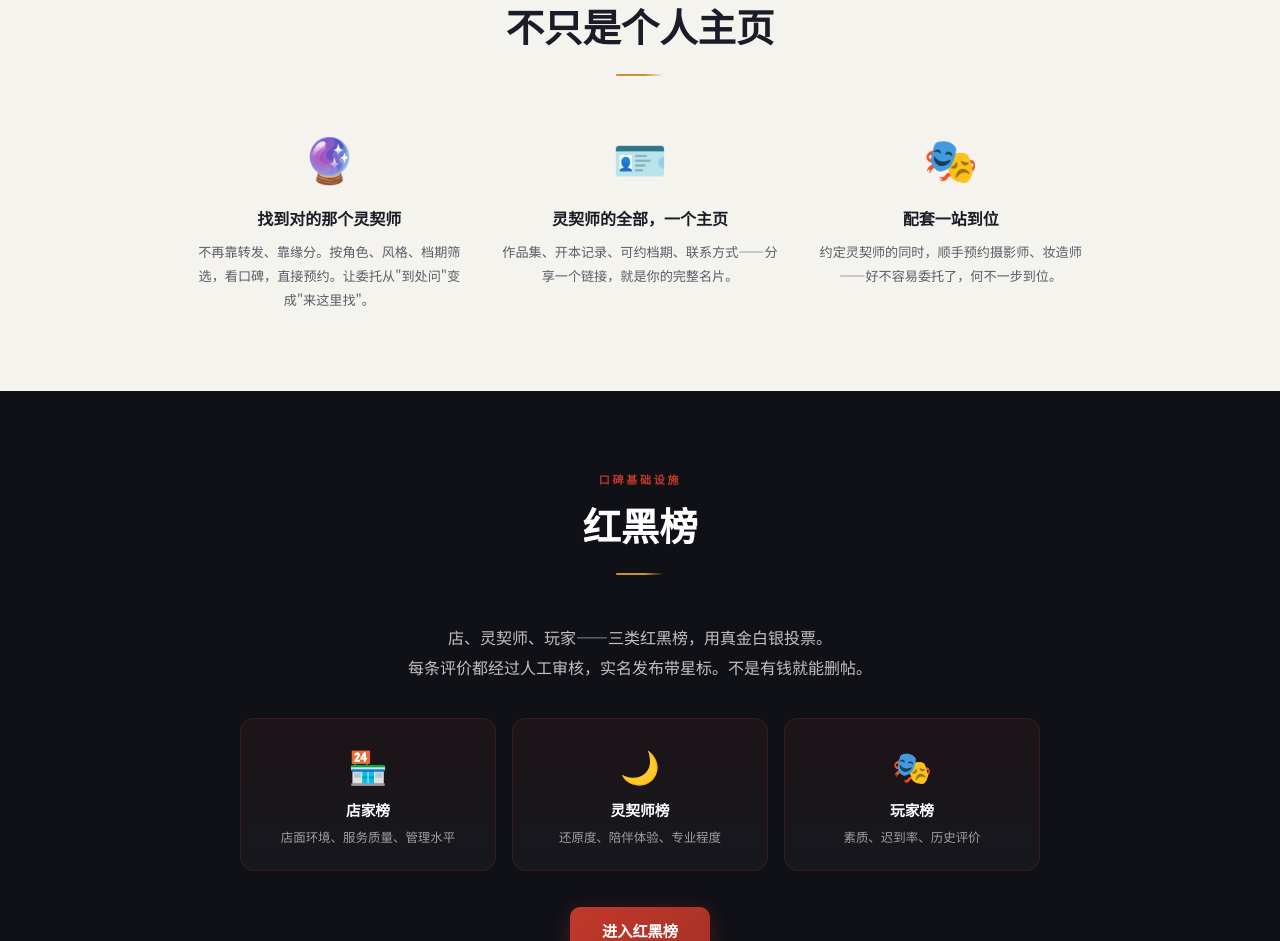
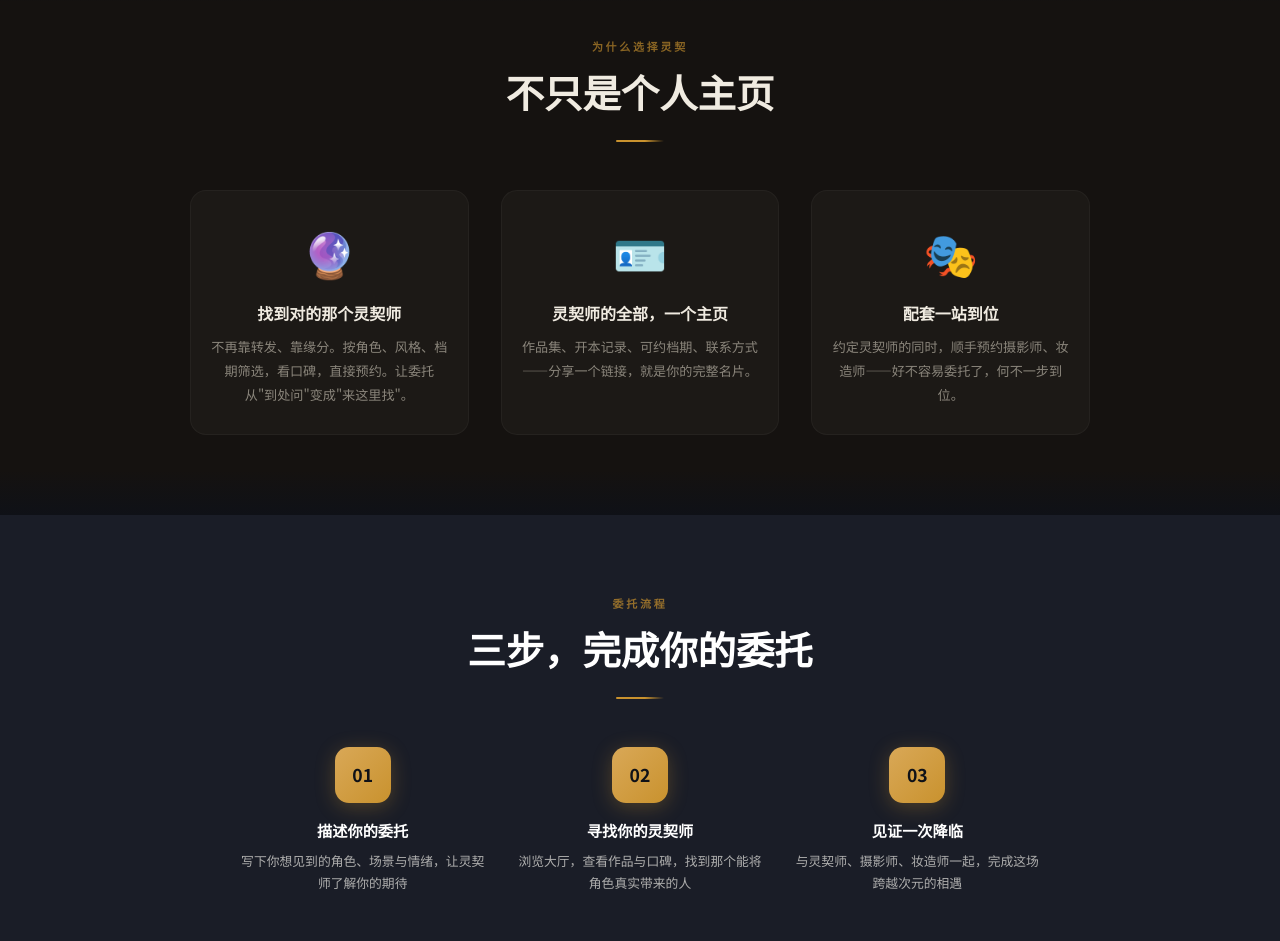
Before and after one commit to ToTheDeepSpace/LingQi, a React (Vite) app: page / in a window 1280 px wide. Shown: the part 1580-2521 px from the top of the page. Built offline with nearby package versions, Linux system fonts and the light colour scheme.

Commit message:
fix: 红黑榜移至Hero按钮并列 + 暖色段渐变过渡替代跳白

```diff
--- a/src/pages/Home.tsx
+++ b/src/pages/Home.tsx
@@ -21,9 +21,10 @@ const steps = [
 const C = '#0F1117';
 const C2 = '#1A1D27';
 const GOLD = '#d9a857';
-const WARM_BG = '#F5F3EE';
-const WARM_TEXT = '#1a1d27';
-const WARM_SUB = '#5a5d67';
+const WARM_BG = '#151210';
+const WARM_CARD = '#1C1916';
+const WARM_TEXT = '#F0EBE1';
+const WARM_SUB = '#8A857B';
 
 export default function Home() {
   return (
@@ -63,6 +64,15 @@ export default function Home() {
             <Link to="/login" className="btn-glass" style={{ width: '100%', display: 'block', padding: '14px 32px', textAlign: 'center', fontSize: '1rem' }}>
               我是灵契师，免费入驻
             </Link>
+            <Link to="/rankings" style={{
+              width: '100%', display: 'block', padding: '14px 32px', textAlign: 'center', fontSize: '1rem', fontWeight: 600,
+              borderRadius: 12, border: '1px solid rgba(192,57,43,0.35)', background: 'rgba(192,57,43,0.12)',
+              color: '#e74c3c', textDecoration: 'none', transition: 'all 0.3s',
+            }}
+              onMouseEnter={e => { e.currentTarget.style.background = 'rgba(192,57,43,0.22)'; e.currentTarget.style.borderColor = '#e74c3c'; }}
+              onMouseLeave={e => { e.currentTarget.style.background = 'rgba(192,57,43,0.12)'; e.currentTarget.style.borderColor = 'rgba(192,57,43,0.35)'; }}>
+              ⚖ 红黑榜
+            </Link>
           </div>
 
           <p style={{ marginTop: 24, fontSize: 11, letterSpacing: '0.08em', color: 'rgba(245,243,238,0.55)', textAlign: 'center' }}>
@@ -94,17 +104,17 @@ export default function Home() {
         </div>
       </section>
 
-      {/* ───────────── 为什么选灵契（暖色段） ───────────── */}
-      <section style={{ backgroundColor: WARM_BG, padding: '5rem 1.25rem' }}>
+      {/* ───────────── 为什么选灵契（暖调深色） ───────────── */}
+      <section style={{ padding: '5rem 1.25rem', background: `linear-gradient(180deg, ${C} 0%, #151210 8%, ${WARM_BG} 30%, ${WARM_BG} 70%, #151210 92%, ${C} 100%)` }}>
         <div style={{ maxWidth: 900, margin: '0 auto', textAlign: 'center' }}>
 
-          <p style={{ fontSize: 11, fontWeight: 600, letterSpacing: '0.25em', textTransform: 'uppercase', color: 'rgba(146,95,24,0.7)', marginBottom: 12 }}>为什么选择灵契</p>
+          <p style={{ fontSize: 11, fontWeight: 600, letterSpacing: '0.25em', textTransform: 'uppercase', color: 'rgba(201,146,46,0.65)', marginBottom: 12 }}>为什么选择灵契</p>
           <h2 style={{ fontFamily: 'var(--font-serif)', fontWeight: 900, fontSize: 'clamp(1.6rem, 4vw, 2.4rem)', marginBottom: 16, color: WARM_TEXT }}>不只是个人主页</h2>
           <div className="gold-line" style={{ margin: '0 auto 48px' }} />
 
           <div style={{ display: 'grid', gridTemplateColumns: 'repeat(auto-fit, minmax(220px, 1fr))', gap: 32 }}>
             {features.map(({ icon, title, desc }) => (
-              <div key={title} style={{ textAlign: 'center' }}>
+              <div key={title} style={{ textAlign: 'center', backgroundColor: WARM_CARD, borderRadius: 16, padding: '28px 20px', border: '1px solid rgba(255,255,255,0.04)' }}>
                 <div style={{ fontSize: 44, marginBottom: 16 }}>{icon}</div>
                 <h3 style={{ fontWeight: 700, fontSize: '1rem', color: WARM_TEXT, marginBottom: 10 }}>{title}</h3>
                 <p style={{ fontSize: '0.82rem', color: WARM_SUB, lineHeight: 1.8 }}>{desc}</p>
@@ -114,47 +124,7 @@ export default function Home() {
         </div>
       </section>
 
-      {/* ───────────── 红黑榜 ───────────── */}
-      <section style={{ backgroundColor: C, padding: '5rem 1.25rem' }}>
-        <div style={{ maxWidth: 800, margin: '0 auto', textAlign: 'center' }}>
-
-          <p style={{ fontSize: 11, fontWeight: 600, letterSpacing: '0.25em', textTransform: 'uppercase', color: '#c0392b', marginBottom: 12 }}>口碑基础设施</p>
-          <h2 style={{ fontFamily: 'var(--font-serif)', fontWeight: 900, fontSize: 'clamp(1.6rem, 4vw, 2.4rem)', marginBottom: 16 }}>红黑榜</h2>
-          <div className="gold-line" style={{ margin: '0 auto 48px' }} />
-
-          <p style={{ fontSize: '1rem', color: 'rgba(245,243,238,0.78)', lineHeight: 1.85, maxWidth: 600, margin: '0 auto 36px' }}>
-            店、灵契师、玩家——三类红黑榜，用真金白银投票。<br />
-            每条评价都经过人工审核，实名发布带星标。不是有钱就能删帖。
-          </p>
-
-          <div style={{ display: 'grid', gridTemplateColumns: 'repeat(auto-fit, minmax(180px, 1fr))', gap: 16, marginBottom: 36 }}>
-            {[
-              { icon: '🏪', label: '店家榜', desc: '店面环境、服务质量、管理水平' },
-              { icon: '🌙', label: '灵契师榜', desc: '还原度、陪伴体验、专业程度' },
-              { icon: '🎭', label: '玩家榜', desc: '素质、迟到率、历史评价' },
-            ].map(({ icon, label, desc }) => (
-              <div key={label} style={{ padding: '22px 16px', borderRadius: 14, border: '1px solid rgba(192,57,43,0.18)', background: 'linear-gradient(180deg, rgba(192,57,43,0.08), rgba(255,255,255,0.03))', textAlign: 'center' }}>
-                <div style={{ fontSize: 32, marginBottom: 10 }}>{icon}</div>
-                <h3 style={{ fontWeight: 700, fontSize: '0.92rem', color: '#fff', marginBottom: 6 }}>{label}</h3>
-                <p style={{ fontSize: '0.78rem', color: 'rgba(245,243,238,0.62)', lineHeight: 1.6 }}>{desc}</p>
-              </div>
-            ))}
-          </div>
-
-          <Link to="/rankings" style={{
-            display: 'inline-flex', alignItems: 'center', gap: 8,
-            padding: '12px 32px', borderRadius: 10,
-            background: 'linear-gradient(135deg, #c0392b 0%, #a93226 100%)',
-            color: '#fff', textDecoration: 'none', fontWeight: 700, fontSize: '0.95rem',
-            boxShadow: '0 4px 20px rgba(192,57,43,0.3)',
-            transition: 'all 0.3s',
-          }}
-            onMouseEnter={e => { e.currentTarget.style.transform = 'translateY(-2px)'; e.currentTarget.style.boxShadow = '0 8px 28px rgba(192,57,43,0.45)'; }}
-            onMouseLeave={e => { e.currentTarget.style.transform = 'none'; e.currentTarget.style.boxShadow = '0 4px 20px rgba(192,57,43,0.3)'; }}>
-            进入红黑榜
-          </Link>
-        </div>
-      </section>
+      {/* ───────────── 红黑榜（已移至 Hero 按钮） ───────────── */}
 
       {/* ───────────── 三步完成委托 ───────────── */}
       <section style={{ backgroundColor: C2, padding: '5rem 1.25rem' }}>
```
